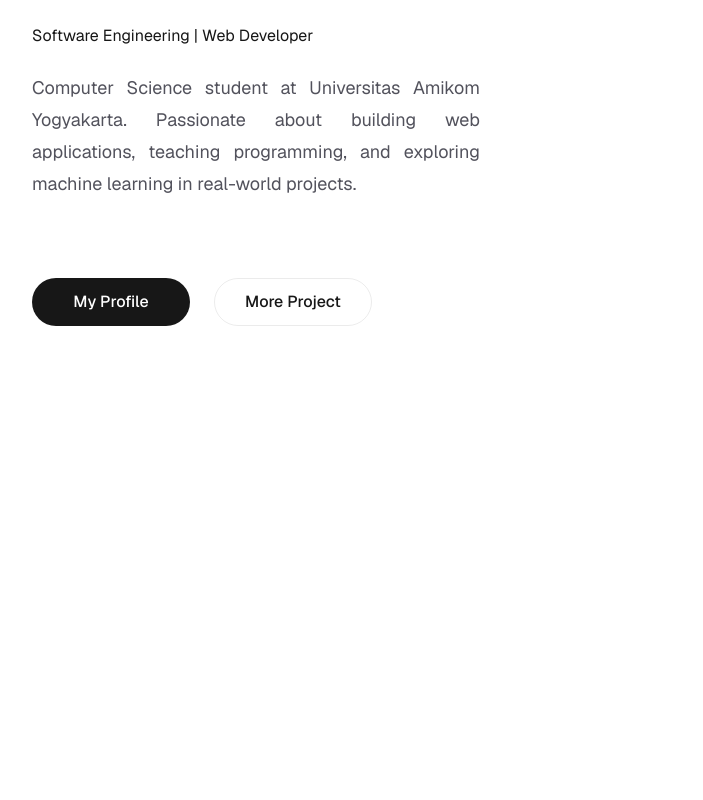
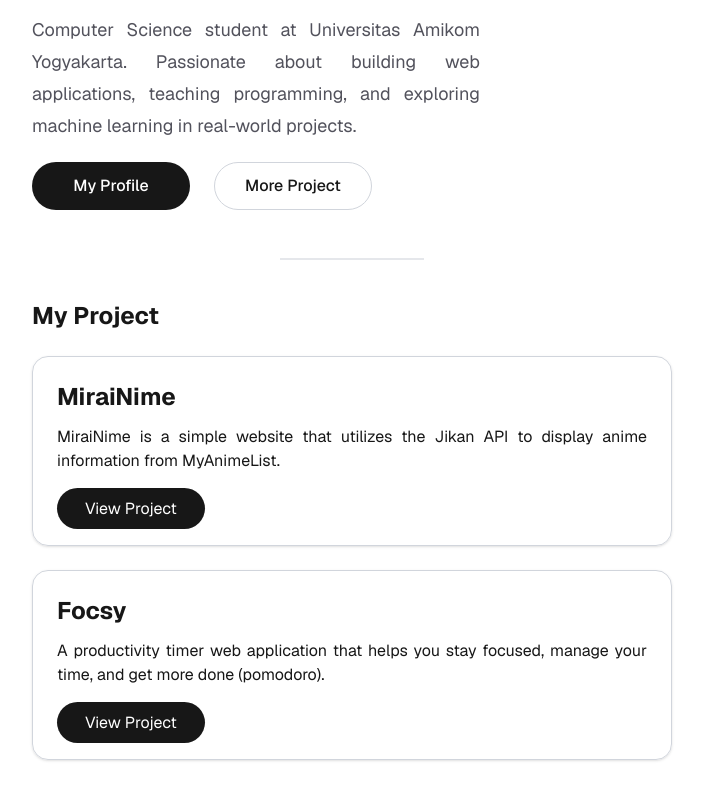
Before and after one commit to rizkicahyaa/next-web-profile-test, a Next.js app: page / in a window 1280 px wide. Shown: the part 346-1146 px from the top of the page, without its empty margins (288-991 px from the left). Before the commit the page ends 800 px from the top, so only its background shows below. Built offline with nearby package versions, Linux system fonts and the light colour scheme.

Commit message:
feat: add card projects

```diff
--- a/app/page.tsx
+++ b/app/page.tsx
@@ -14,9 +14,31 @@ export default function Home() {
                     <a className="flex h-12 w-full items-center justify-center gap-2 rounded-full bg-foreground px-5 text-background transition-colors hover:bg-[#383838] dark:hover:bg-[#ccc] md:w-[158px]" href="https://rizkicahyaa.vercel.app" target="_blank" rel="noopener noreferrer">
                         My Profile
                     </a>
-                    <a className="flex h-12 w-full items-center justify-center rounded-full border border-solid border-black/[.08] px-5 transition-colors hover:border-transparent hover:bg-black/[.04] dark:border-white/[.145] dark:hover:bg-[#1a1a1a] md:w-[158px]" href="https://github.com/rizkicahyaa?tab=repositories" target="_blank" rel="noopener noreferrer">
+                    <a className="flex h-12 w-full items-center justify-center rounded-full border border-gray-300 border-black/[.08] px-5 transition-colors hover:border-transparent hover:bg-black/[.04] dark:border-white/[.145] dark:hover:bg-[#1a1a1a] md:w-[158px]" href="https://github.com/rizkicahyaa?tab=repositories" target="_blank" rel="noopener noreferrer">
                         More Project
                     </a>
+                </div>
+
+                <div className="mx-auto">
+                    <div className="mx-auto w-36 h-0.5 bg-gray-200 mt-12"></div>
+                </div>
+
+                <div className="flex flex-col flex-grow w-full gap-6 mt-10">
+                    <h1 className="font-bold text-2xl">My Project</h1>
+                    <div className="border-gray-300 border-1 shadow-sm rounded-2xl p-6 sm:w-full">
+                        <h1 className="font-bold text-2xl mb-3">MiraiNime</h1>
+                        <p className="text-justify mb-6">MiraiNime is a simple website that utilizes the Jikan API to display anime information from MyAnimeList.</p>
+                        <a href="https://github.com/rizkicahyaa/mirai-nime.git" className="bg-foreground text-white px-7 py-2.5 rounded-3xl hover:bg-[#000000b3] sm:w-full">
+                            View Project
+                        </a>
+                    </div>
+                    <div className="border-gray-300 border-1 shadow-sm rounded-2xl p-6 sm:w-full">
+                        <h1 className="font-bold text-2xl mb-3">Focsy</h1>
+                        <p className="text-justify mb-6">A productivity timer web application that helps you stay focused, manage your time, and get more done (pomodoro).</p>
+                        <a href="https://github.com/rizkicahyaa/focsy.git" className="bg-foreground text-white px-7 py-2.5 rounded-3xl hover:bg-[#000000b3]">
+                            View Project
+                        </a>
+                    </div>
                 </div>
             </main>
         </div>
```
